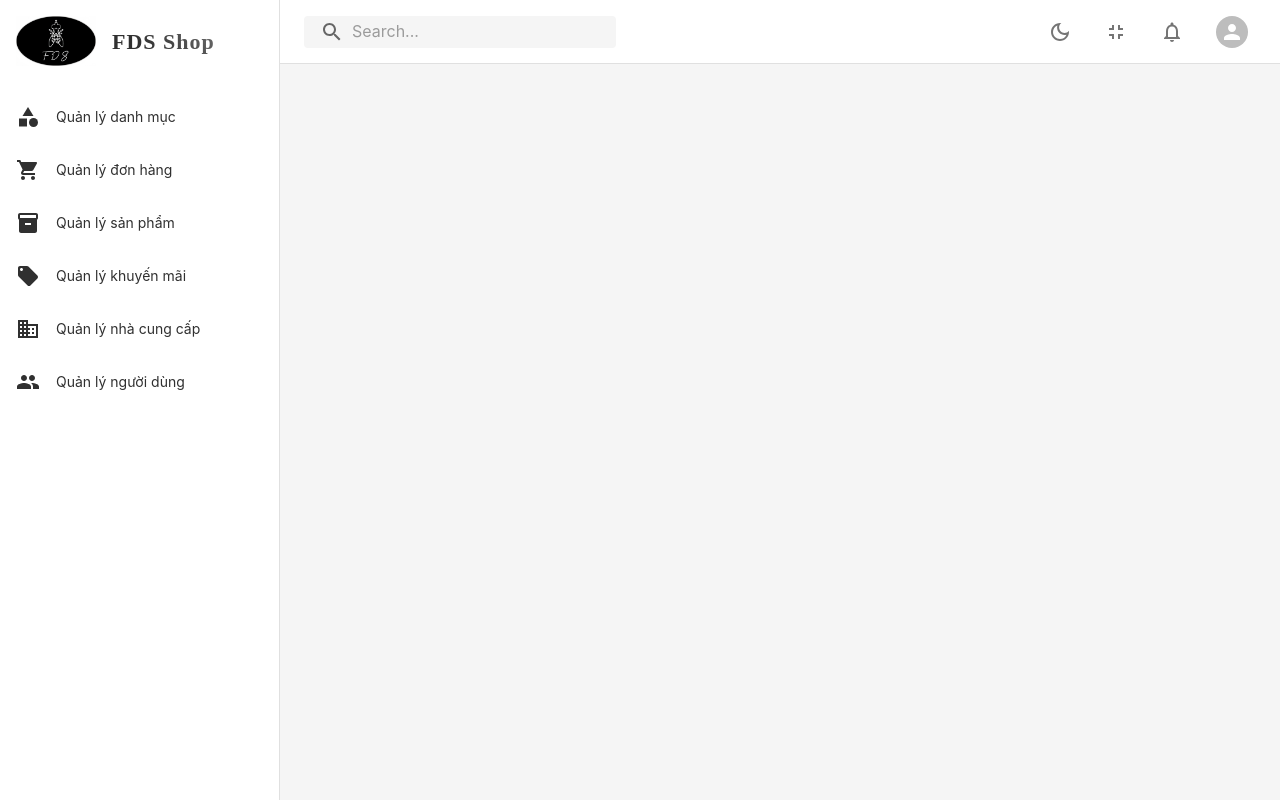
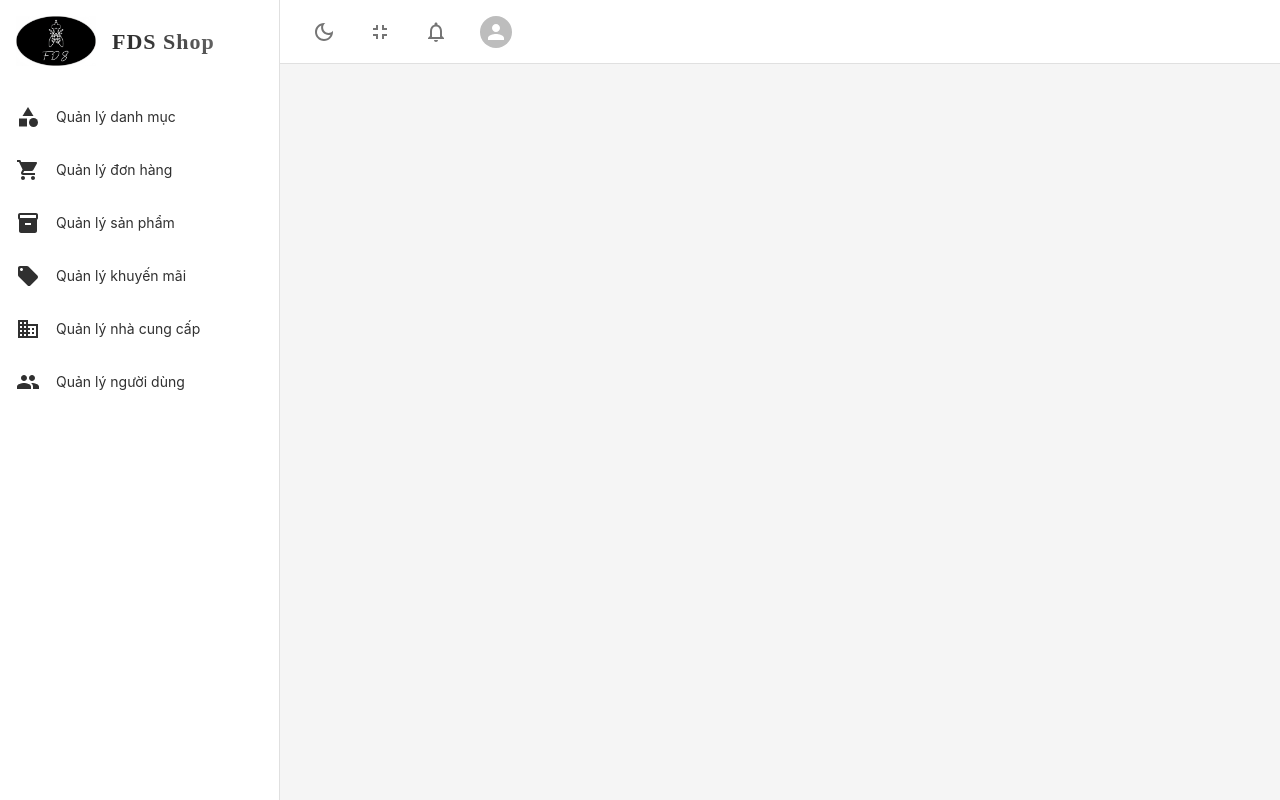
Before and after one commit to maiphuongbui26/E-Comerce_Project, a React (Vite) app in the folder Front-end/: page /admin in a window 1280 px wide. Built offline with nearby package versions, Linux system fonts and the light colour scheme.

Commit message:
refactor(AdminLayout): remove unused search bar component
The search bar component was removed as it was not being used in the AdminLayout. This cleanup improves code maintainability by removing unnecessary code.

```diff
--- a/Front-end/src/page/admin/AdminLayout.jsx
+++ b/Front-end/src/page/admin/AdminLayout.jsx
@@ -30,7 +30,6 @@ const AdminLayout = () => {
   return (
     <Box sx={{ display: 'flex' }}>
       <NavbarAdmin />
-
       {/* Main Content */}
       <Box sx={{ flexGrow: 1, ml: '280px' }}>
         {/* Header */}
@@ -44,19 +43,6 @@ const AdminLayout = () => {
           borderBottom: '1px solid #e0e0e0'
         }}>
           {/* Search Bar */}
-          <Box sx={{
-            display: 'flex',
-            alignItems: 'center',
-            bgcolor: '#f5f5f5',
-            borderRadius: 1,
-            px: 2
-          }}>
-            <SearchIcon sx={{ color: '#666' }} />
-            <InputBase
-              placeholder="Search..."
-              sx={{ ml: 1, flex: 1 }}
-            />
-          </Box>
 
           {/* Right Icons */}
           <Box sx={{ display: 'flex', alignItems: 'center', gap: 2 }}>
```
